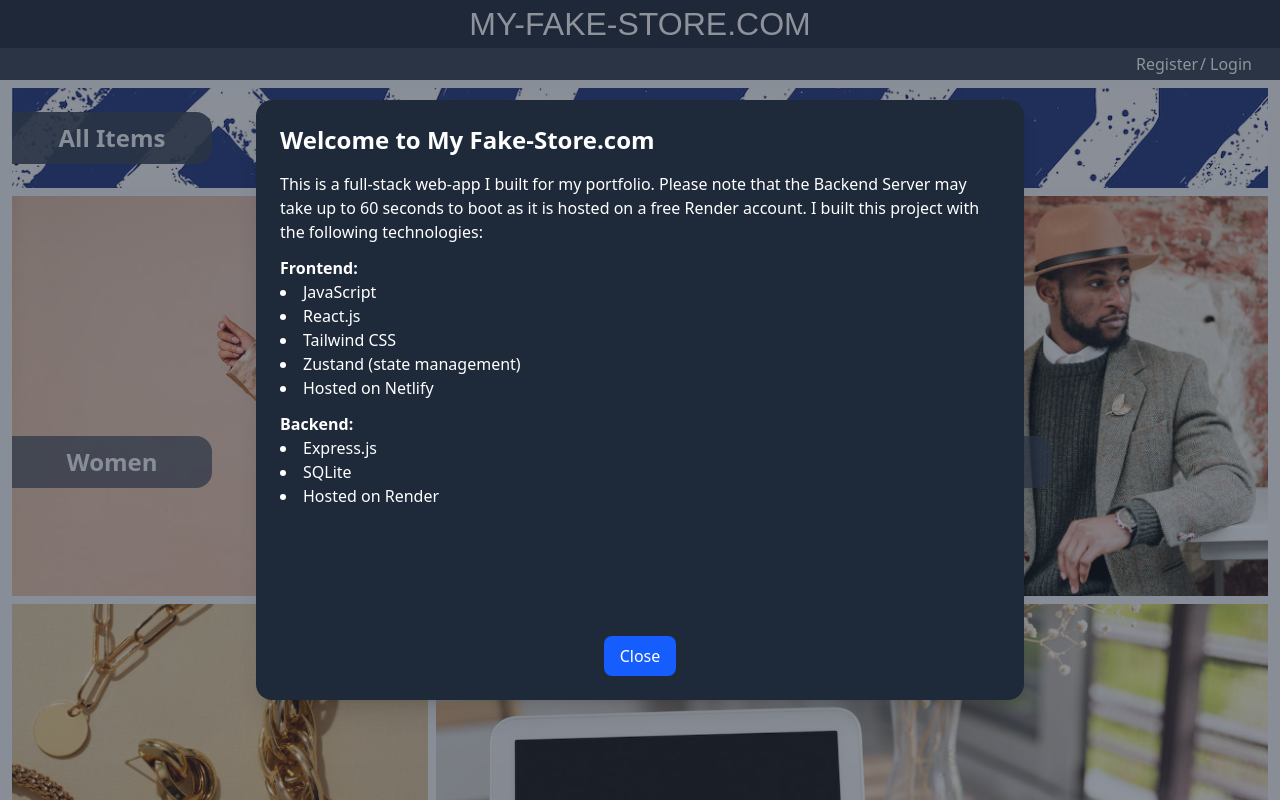
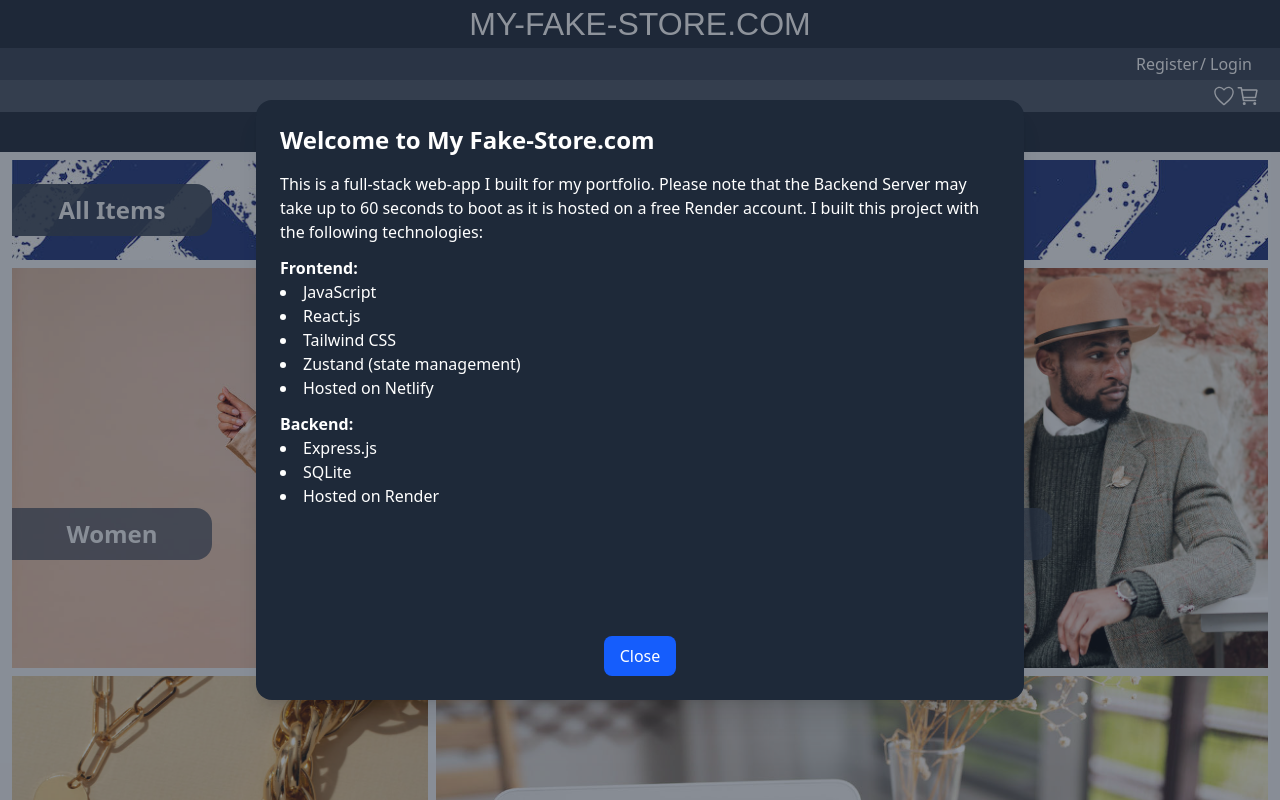
Before and after one commit to Mathew-Ritchie/Fake_Store_Mathew_Ritchie, a React (Vite) app in the folder client/: page / in a window 1280 px wide. Shown: the top 800 px of the page. Built offline with nearby package versions, Linux system fonts and the light colour scheme; no server answers; a web font is replaced by a local one.

Commit message:
added CartAndFavouritesHeader to the LandingPage.

```diff
--- a/client/index.html
+++ b/client/index.html
@@ -9,6 +9,10 @@
       href="https://fonts.googleapis.com/css2?family=Special+Gothic+Expanded+One&display=swap"
       rel="stylesheet"
     />
+    <link
+      href="https://fonts.googleapis.com/css2?family=Dancing+Script:wght@400..700&display=swap"
+      rel="stylesheet"
+    />
     <meta name="viewport" content="width=device-width, initial-scale=1.0" />
     <title>Fake store</title>
   </head>
--- /dev/null
+++ b/client/src/Components/Headers_and_Footers/CartAndFavouritesLandingHeader.jsx
@@ -0,0 +1,11 @@
+import GoToFavouritesBtn from "../buttons/GoToFavouritesBtn";
+import GoToCartBtn from "../buttons/GoToCartBtn";
+
+export default function CartAndFavouritesLandingHeader() {
+  return (
+    <div className="cart-and-favourites-landing-header-div flex justify-end items-center bg-gray-600 w-full text-center relative z-10 py-1 px-5 ">
+      <GoToFavouritesBtn />
+      <GoToCartBtn />
+    </div>
+  );
+}
--- /dev/null
+++ b/client/src/Components/Headers_and_Footers/LandingPageWelcomeHeader.jsx
@@ -0,0 +1,9 @@
+export default function LandingPageWelcomeHeader() {
+  return (
+    <div className="landing-page-welcome-header-div bg-gray-800 w-full text-center relative z-10 py-2 px-5  ">
+      <h1 className="landing-page-welcome-header-title text-white">
+        Welcome to MY-FAKE-STORE.COM! Click on one of the categories below to start browsing!{" "}
+      </h1>
+    </div>
+  );
+}
--- a/client/src/Components/Headers_and_Footers/MainFooter.jsx
+++ b/client/src/Components/Headers_and_Footers/MainFooter.jsx
@@ -1,7 +1,16 @@
 export default function MainFooter() {
   return (
-    <div className="main-footer-div bg-gray-600 h-[60px] flex justify-center items-center w-full mt-10">
-      <h2 className="text-white">© 2025 Fake Store. All rights reserved.</h2>
+    <div className="main-footer-div bg-gray-600  flex flex-col justify-center items-center w-full py-5">
+      <p className="text-white mt-5 text-center px-5 md:px-10">
+        This portfolio piece was designed and build by Mathew Ritchie, Click the link below to see
+        more on my portfolio page.{" "}
+      </p>
+      <p>
+        <a className="footer-link pl-2" href="https://mathewritchie.netlify.app/" target="_blank">
+          mathewritchie.netlify.app
+        </a>
+      </p>
+      <p className="text-white text-xs">© 2025 Fake Store. All rights reserved.</p>
     </div>
   );
 }
--- /dev/null
+++ b/client/src/Components/LinksComponentLandingPage.jsx
@@ -0,0 +1,73 @@
+import { Link } from "react-router";
+
+export default function LinksComponentLandingPage() {
+  return (
+    <div className="landing-page-background-div min-h-screen flex flex-col items-center gap-2 w-full bg-gray-100 pb-5">
+      {/* Link for all items */}
+      <div className="group px-3 w-full flex justify-center items-center pb-2">
+        <Link to="/main" className="w-full h-[100px]">
+          <div
+            style={{ backgroundImage: 'url("/landing-page-images/landing-pattern.jpeg")' }}
+            className="flex items-center w-full h-full bg-cover bg-center mt-2 "
+          >
+            <button className="bg-gray-700/90 text-gray-100 group-hover:bg-black/90 font-bold text-2xl rounded-r-2xl w-[200px] px-5 py-2.5">
+              All Items
+            </button>
+          </div>
+        </Link>
+      </div>
+
+      <div className="flex flex-col sm:flex-row justify-center items-center gap-2 w-full px-3">
+        {/* Link for all womens items */}
+        <Link to="/main?category=women%27s+clothing" className="h-[400px] w-full sm:w-4/6">
+          <div
+            style={{ backgroundImage: 'url("/landing-page-images/womens-bg.jpeg")' }}
+            className="group landing-page-image-div w-full h-full bg-cover bg-center "
+          >
+            <button className="bg-gray-700/70 group-hover:bg-black/90 text-gray-100 font-bold text-2xl rounded-r-2xl w-[200px] mt-60 px-5 py-2.5">
+              Women
+            </button>
+          </div>
+        </Link>
+
+        {/* Link for all mens items */}
+        <Link to="/main?category=men%27s+clothing" className="w-full sm:w-2/6 h-[400px]">
+          <div
+            style={{ backgroundImage: 'url("/landing-page-images/mens-bg.jpeg")' }}
+            className="group landing-page-image-div w-full h-full bg-cover bg-center "
+          >
+            <button className="bg-gray-700/70 group-hover:bg-black/90 text-gray-100 font-bold text-2xl rounded-r-2xl w-[200px] mt-60 px-5 py-2.5">
+              Men
+            </button>
+          </div>
+        </Link>
+      </div>
+
+      <div className="flex justify-center flex-col sm:flex-row items-center gap-2 w-full px-3">
+        {/* Link for all Decor */}
+        <Link to="/main?category=jewelery" className="w-full sm:w-2/6 h-[400px]">
+          <div
+            style={{ backgroundImage: 'url("/landing-page-images/jewellery-bg.jpeg")' }}
+            className="group landing-page-image-div w-full h-full bg-cover bg-center"
+          >
+            <button className="bg-gray-700/70 group-hover:bg-black/90 text-gray-100 font-bold text-2xl rounded-r-2xl w-[200px] mt-60 px-5 py-2.5">
+              Jewellery
+            </button>
+          </div>
+        </Link>
+
+        {/* Link for all tech */}
+        <Link to="/main?category=electronics" className="w-full sm:w-4/6 h-[400px]">
+          <div
+            style={{ backgroundImage: 'url("/landing-page-images/tech-bg.jpeg")' }}
+            className="group landing-page-image-div h-full w-full bg-cover bg-center"
+          >
+            <button className="bg-gray-700/70 group-hover:bg-black/90 text-gray-100 font-bold text-2xl rounded-r-2xl w-[200px] mt-60 px-5 py-2.5">
+              Tech
+            </button>
+          </div>
+        </Link>
+      </div>
+    </div>
+  );
+}
--- a/client/src/Pages/LandingPage.jsx
+++ b/client/src/Pages/LandingPage.jsx
@@ -1,75 +1,15 @@
-import { Link } from "react-router";
 import WelcomeModal from "../Components/modal/ModalIntro";
+import LinksComponentLandingPage from "../Components/LinksComponentLandingPage";
+import LandingPageWelcomeHeader from "../Components/Headers_and_Footers/LandingPageWelcomeHeader";
+import CartAndFavouritesLandingHeader from "../Components/Headers_and_Footers/CartAndFavouritesLandingHeader";
 
 export default function LandingPage() {
   return (
-    <div className="landing-page-background-div min-h-screen flex flex-col items-center gap-2 w-full bg-gray-100 pb-5">
+    <div className="landing-page-background-div min-h-screen flex flex-col items-center w-full bg-gray-100 pb-5">
       <WelcomeModal />
-      {/* Link for all items */}
-      <div className="group px-3 w-full flex justify-center items-center pb-2">
-        <Link to="/main" className="w-full h-[100px]">
-          <div
-            style={{ backgroundImage: 'url("/landing-page-images/landing-pattern.jpeg")' }}
-            className="flex items-center w-full h-full bg-cover bg-center mt-2 "
-          >
-            <button className="bg-gray-700/90 text-gray-100 group-hover:bg-black/90 font-bold text-2xl rounded-r-2xl w-[200px] px-5 py-2.5">
-              All Items
-            </button>
-          </div>
-        </Link>
-      </div>
-
-      <div className="flex flex-col sm:flex-row justify-center items-center gap-2 w-full px-3">
-        {/* Link for all womens items */}
-        <Link to="/main?category=women%27s+clothing" className="h-[400px] w-full sm:w-4/6">
-          <div
-            style={{ backgroundImage: 'url("/landing-page-images/womens-bg.jpeg")' }}
-            className="group landing-page-image-div w-full h-full bg-cover bg-center "
-          >
-            <button className="bg-gray-700/70 group-hover:bg-black/90 text-gray-100 font-bold text-2xl rounded-r-2xl w-[200px] mt-60 px-5 py-2.5">
-              Women
-            </button>
-          </div>
-        </Link>
-
-        {/* Link for all mens items */}
-        <Link to="/main?category=men%27s+clothing" className="w-full sm:w-2/6 h-[400px]">
-          <div
-            style={{ backgroundImage: 'url("/landing-page-images/mens-bg.jpeg")' }}
-            className="group landing-page-image-div w-full h-full bg-cover bg-center "
-          >
-            <button className="bg-gray-700/70 group-hover:bg-black/90 text-gray-100 font-bold text-2xl rounded-r-2xl w-[200px] mt-60 px-5 py-2.5">
-              Men
-            </button>
-          </div>
-        </Link>
-      </div>
-
-      <div className="flex justify-center flex-col sm:flex-row items-center gap-2 w-full px-3">
-        {/* Link for all Decor */}
-        <Link to="/main?category=jewelery" className="w-full sm:w-2/6 h-[400px]">
-          <div
-            style={{ backgroundImage: 'url("/landing-page-images/jewellery-bg.jpeg")' }}
-            className="group landing-page-image-div w-full h-full bg-cover bg-center"
-          >
-            <button className="bg-gray-700/70 group-hover:bg-black/90 text-gray-100 font-bold text-2xl rounded-r-2xl w-[200px] mt-60 px-5 py-2.5">
-              Jewellery
-            </button>
-          </div>
-        </Link>
-
-        {/* Link for all tech */}
-        <Link to="/main?category=electronics" className="w-full sm:w-4/6 h-[400px]">
-          <div
-            style={{ backgroundImage: 'url("/landing-page-images/tech-bg.jpeg")' }}
-            className="group landing-page-image-div h-full w-full bg-cover bg-center"
-          >
-            <button className="bg-gray-700/70 group-hover:bg-black/90 text-gray-100 font-bold text-2xl rounded-r-2xl w-[200px] mt-60 px-5 py-2.5">
-              Tech
-            </button>
-          </div>
-        </Link>
-      </div>
+      <CartAndFavouritesLandingHeader />
+      <LandingPageWelcomeHeader />
+      <LinksComponentLandingPage />
     </div>
   );
 }
--- a/client/src/app.css
+++ b/client/src/app.css
@@ -58,3 +58,12 @@ body {
 .clear-btn {
   background-color: darkred;
 }
+
+.footer-link {
+  font-family: "Dancing Script", cursive;
+  font-optical-sizing: auto;
+  font-weight: 500;
+  font-style: normal;
+  font-size: 35px;
+  color: orange;
+}
--- a/client/src/layouts/MainLayout.jsx
+++ b/client/src/layouts/MainLayout.jsx
@@ -2,12 +2,14 @@ import { Outlet } from "react-router-dom";
 import MainHeader from "../Components/Headers_and_Footers/MainHeader";
 import MainFooter from "../Components/Headers_and_Footers/MainFooter";
 import LoginAndRegisterHeader from "../Components/Headers_and_Footers/LoginAndRegisterHeader";
+import CartAndFavouritesLandingHeader from "../Components/Headers_and_Footers/CartAndFavouritesLandingHeader";
 
 export default function MainLayout() {
   return (
     <div className="main-layout-div flex flex-col min-h-screen justify-between">
       <MainHeader />
       <LoginAndRegisterHeader />
+
       <Outlet />
       <MainFooter />
     </div>
```
